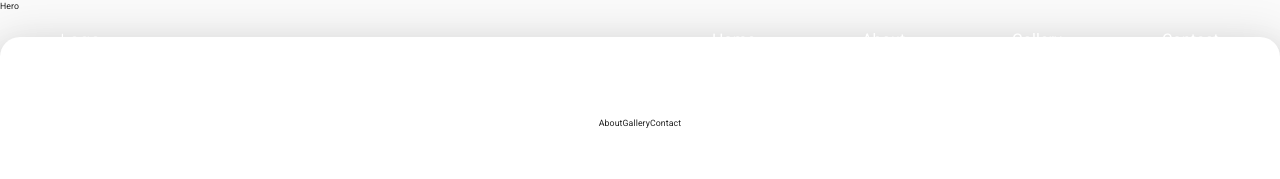
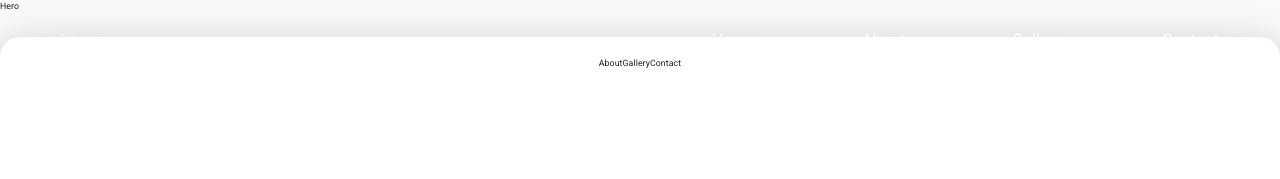
Before and after one commit to tebmik/carpenter, a React (Create React App) app: page / in a window 1280 px wide. Shown: the top 179 px of the page. Built offline with nearby package versions, Linux system fonts and the light colour scheme.

Commit message:
Max-width reduced to 120rem. pixels have been calculated to be 62.5%. 1rem = 10px

```diff
--- a/src/containers/Container.js
+++ b/src/containers/Container.js
@@ -4,15 +4,14 @@ import styled from "styled-components";
 
 const Wrapper = styled.div`
     margin: 0 auto;
-    max-width: 1400px;
+    max-width: 120rem;
     height: calc(100% - 8rem);
-    margin-top: 8rem;
-    padding: 0rem 2rem;
+    padding: 2rem;
 `
 
 const Container = ({ children }) => {
     return (
-        <Wrapper>
+        <Wrapper id="floatingBody">
             {children}
         </Wrapper>
     )
```
